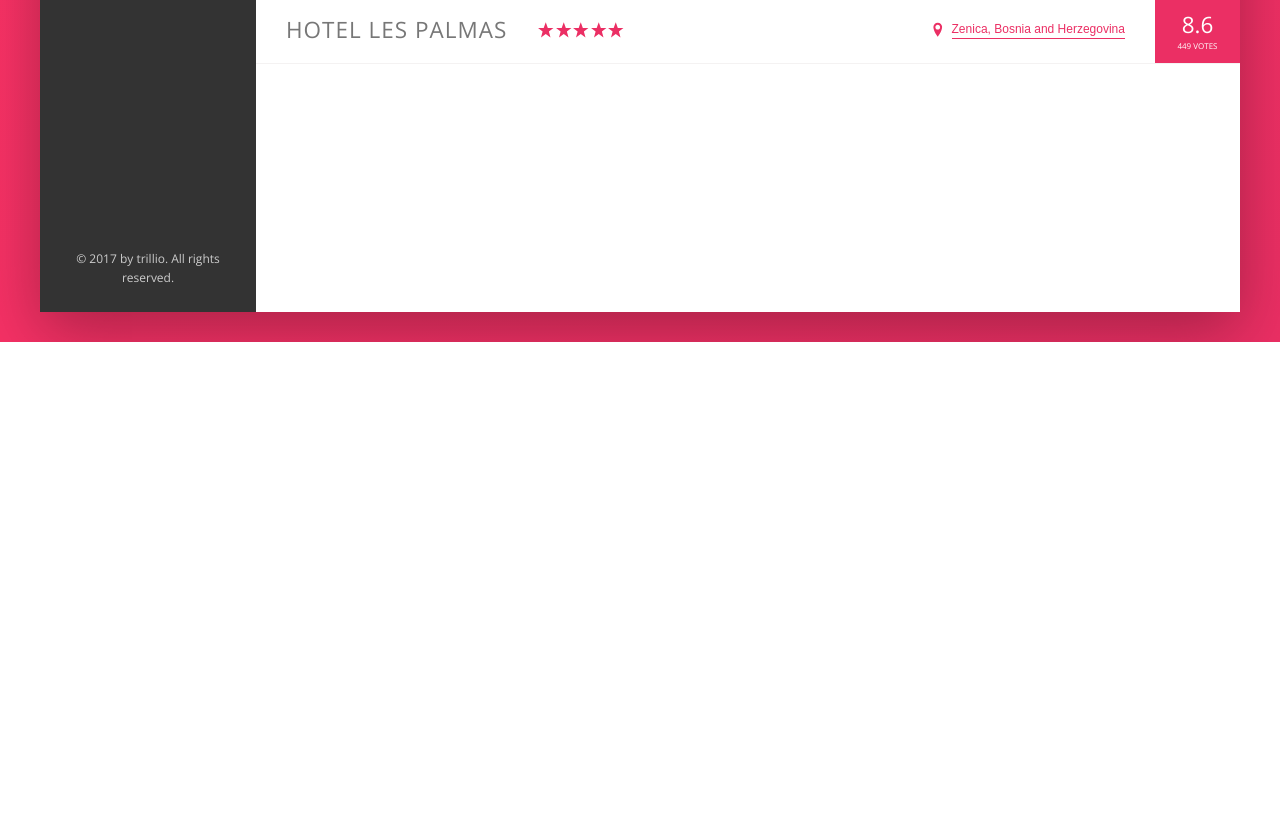
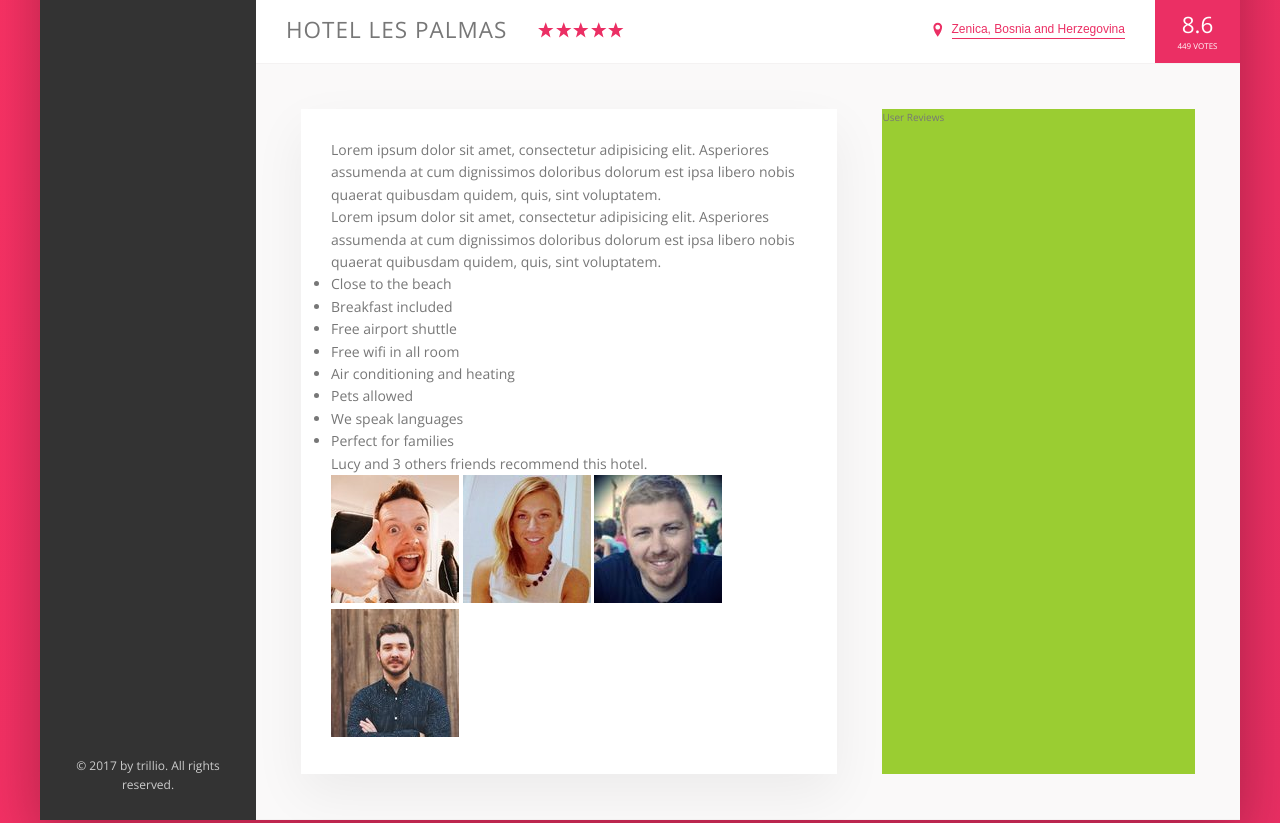
Before and after one commit to EmirWorld/Wildy, a website: page index.html in a window 1280 px wide. Shown: the part 538-1361 px from the top of the page. Before the commit the page ends 880 px from the top, so only its background shows below. Drawn offline with nearby package versions, Linux system fonts and the light colour scheme.

Commit message:
Details layout implemented

```diff
--- a/index.html
+++ b/index.html
@@ -93,9 +93,6 @@
     </nav>
 
 
-
-
-
     <main class="main-view">
       <div class="gallery">
         <figure class="gallery__item">
@@ -145,6 +142,50 @@
         </div>
 
       </div>
+
+      <div class="detail">
+        <div class="description">
+
+          <p class="paragraph">
+            Lorem ipsum dolor sit amet, consectetur adipisicing elit. Asperiores assumenda at cum
+            dignissimos doloribus dolorum est ipsa libero nobis quaerat quibusdam quidem, quis, sint
+            voluptatem.
+          </p>
+
+          <p class="paragraph">
+            Lorem ipsum dolor sit amet, consectetur adipisicing elit. Asperiores assumenda at cum
+            dignissimos doloribus dolorum est ipsa libero nobis quaerat quibusdam quidem, quis, sint
+            voluptatem.
+          </p>
+
+          <ul class="list">
+            <li class="list__item">Close to the beach</li>
+            <li class="list__item">Breakfast included</li>
+            <li class="list__item">Free airport shuttle</li>
+            <li class="list__item">Free wifi in all room</li>
+            <li class="list__item">Air conditioning and heating</li>
+            <li class="list__item">Pets allowed</li>
+            <li class="list__item">We speak languages</li>
+            <li class="list__item">Perfect for families</li>
+          </ul>
+
+          <div class="recommend">
+            <p class="recommend__count">
+              Lucy and 3 others friends recommend this hotel.
+            </p>
+            <div class="recommend__friends">
+              <img src="img/user-1.jpg" alt="Friends 1" class="recommend__photo">
+              <img src="img/user-2.jpg" alt="Friends 2" class="recommend__photo">
+              <img src="img/user-3.jpg" alt="Friends 3" class="recommend__photo">
+              <img src="img/user-4.jpg" alt="Friends 4" class="recommend__photo">
+            </div>
+          </div>
+        </div>
+
+        <div class="user-reviews">
+          User Reviews
+        </div>
+      </div>
     </main>
   </div>
 </div>
--- a/sass/components/_overview.scss
+++ b/sass/components/_overview.scss
@@ -1,4 +1,5 @@
 .overview {
+  background-color: $color-white;
   display: flex;
   border-bottom: 1px solid $color-grey-light-2;
   align-items: center;
--- /dev/null
+++ b/sass/layout/_details.scss
@@ -0,0 +1,20 @@
+.detail {
+  display: flex;
+  padding: 4.5rem;
+  background-color: $color-grey-light-1;
+  border-bottom: 1px solid $color-grey-light-2;
+}
+
+.description {
+  font-size: 1.4rem;
+  background-color: $color-white;
+  box-shadow: 0 2rem 5rem rgba($color-black, .06);
+  padding: 3rem;
+  flex: 0 0 60%;
+  margin-right: 4.5rem;
+}
+
+.user-reviews {
+  background-color: yellowgreen;
+  flex: 1;
+}
--- a/sass/main.scss
+++ b/sass/main.scss
@@ -11,6 +11,7 @@
 @import "layout/grid";
 @import "layout/header";
 @import "layout/sidebar";
+@import "layout/details";
 
 
 @import "components/search";
--- a/sass/pages/_home.scss
+++ b/sass/pages/_home.scss
@@ -15,6 +15,6 @@
 
 .main-view {
   background-color: $color-white;
-  height: 70rem;
+
   flex: 1;
 }
```
Also changed, not shown: css/style.css.
